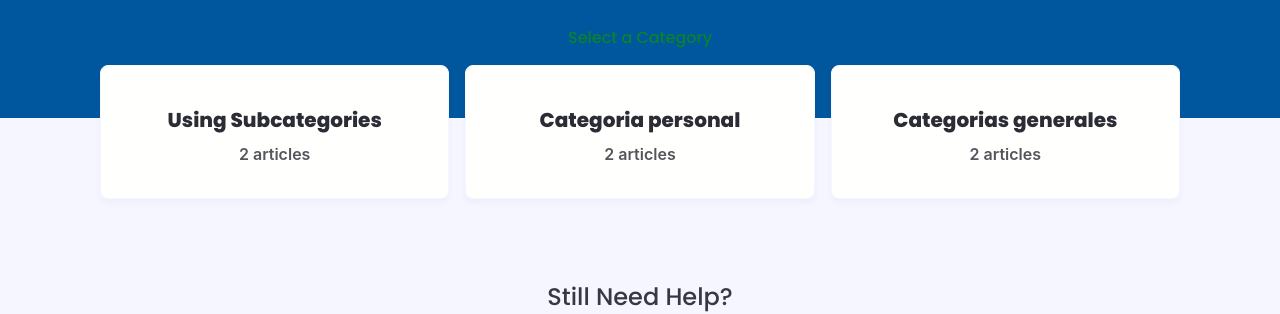
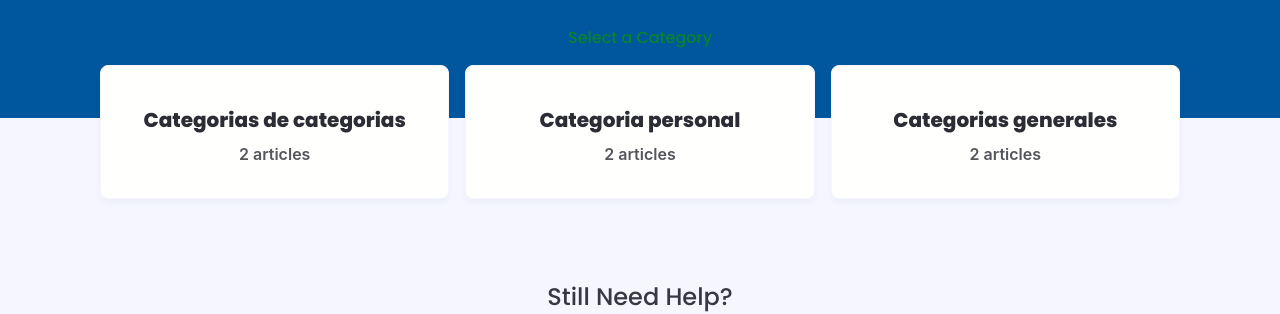
Before and after one commit to ToziGar/Odin, a Jekyll site: the page built from index.html, in a window 1280 px wide. Shown: the part 355-669 px from the top of the page. Built offline with Jekyll 4.4.1, drawn with Linux system fonts in a browser that asks for light colours; nearby versions of some CDN libraries; some web fonts are replaced; comment, search, counter and statistics services are not loaded.

Commit message:
category_list.yml: changed

```diff
--- a/_data/category_list.yml
+++ b/_data/category_list.yml
@@ -2,7 +2,7 @@
 
 
 using-subcategories:
-  name: Using Subcategories
+  name: Categorias de categorias
   description: Learn to use subcategories!
 using-odin:
   name: Categoria personal
```
